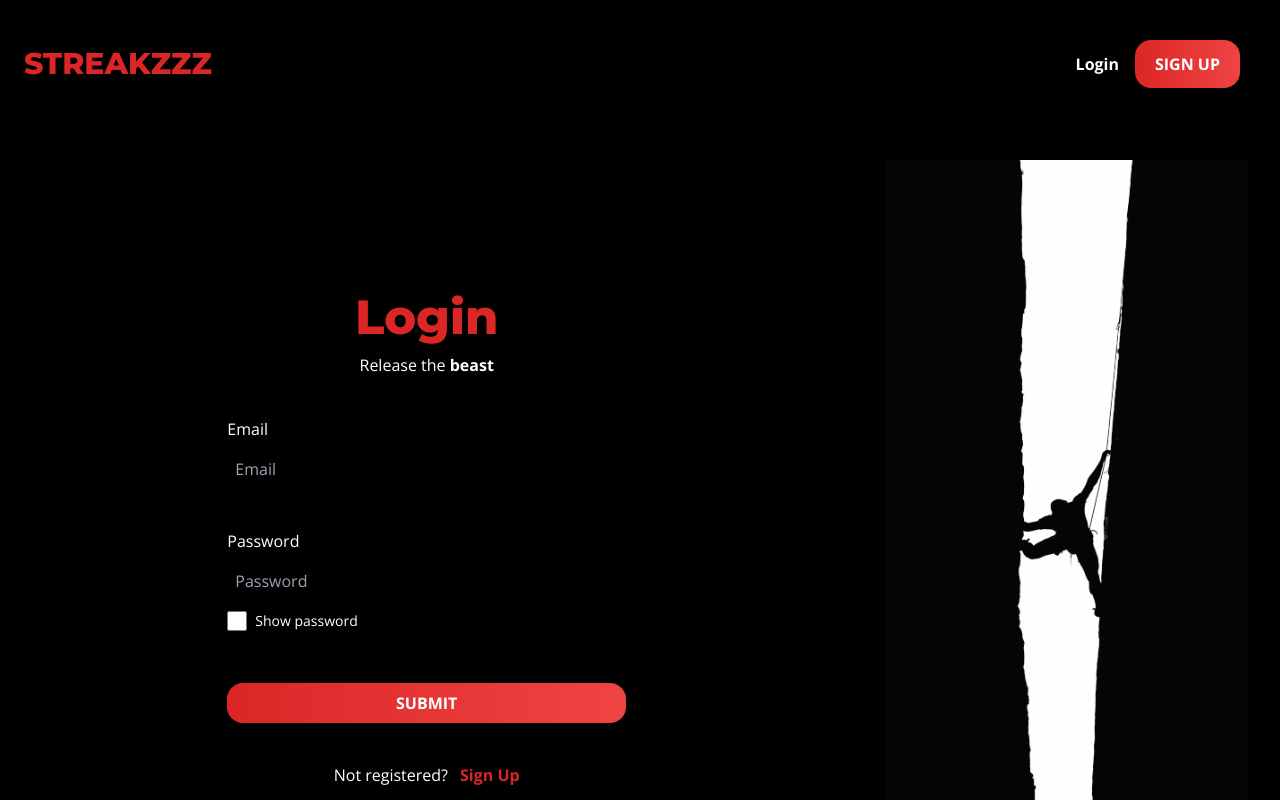
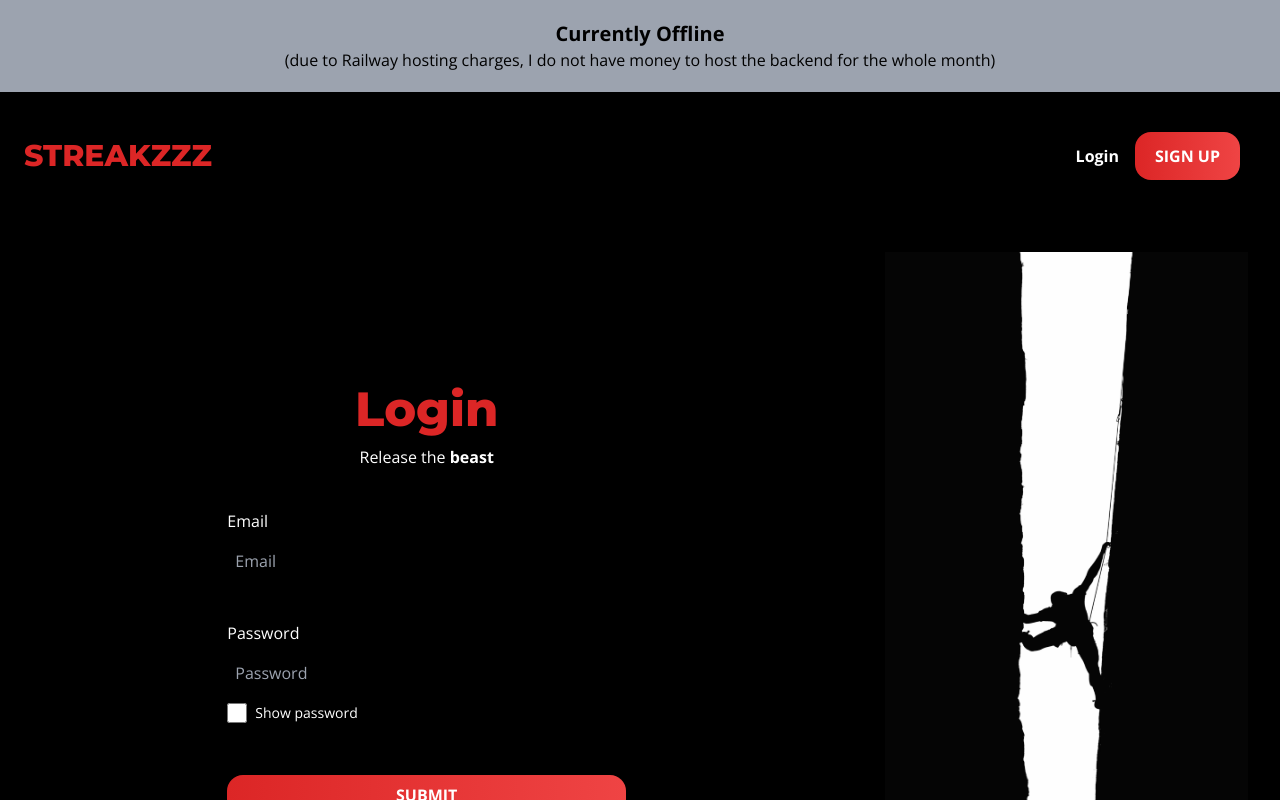
Before and after one commit to spiritanand/streakzzz, a React (Vite) app in the folder apps/client/: page /login in a window 1280 px wide. Shown: the top 800 px of the page. Built offline with nearby package versions, Linux system fonts and the light colour scheme; no server answers.

Commit message:
feat: offline status uploaded.

```diff
--- a/apps/client/src/Components/Layout/NavigationBar.tsx
+++ b/apps/client/src/Components/Layout/NavigationBar.tsx
@@ -31,6 +31,14 @@ const NavigationBar = () => {
   };
 
   return (
+    <>
+      <div className="flex flex-col items-center justify-center bg-gray-400 py-5 text-black">
+        <span className="text-xl font-extrabold">Currently Offline</span>
+        <span>
+          (due to Railway hosting charges, I do not have money to host the
+          backend for the whole month)
+        </span>
+      </div>
       <header className="flex flex-row-reverse items-center justify-between p-4 sm:flex-row sm:p-6">
         <Link to="/">
           <h1 className="text-2xl font-extrabold text-red-600 sm:text-3xl">
@@ -96,6 +104,7 @@ const NavigationBar = () => {
           </ul>
         </nav>
       </header>
+    </>
   );
 };
 
```
Lines whose indentation alone changed are shown as unchanged.
